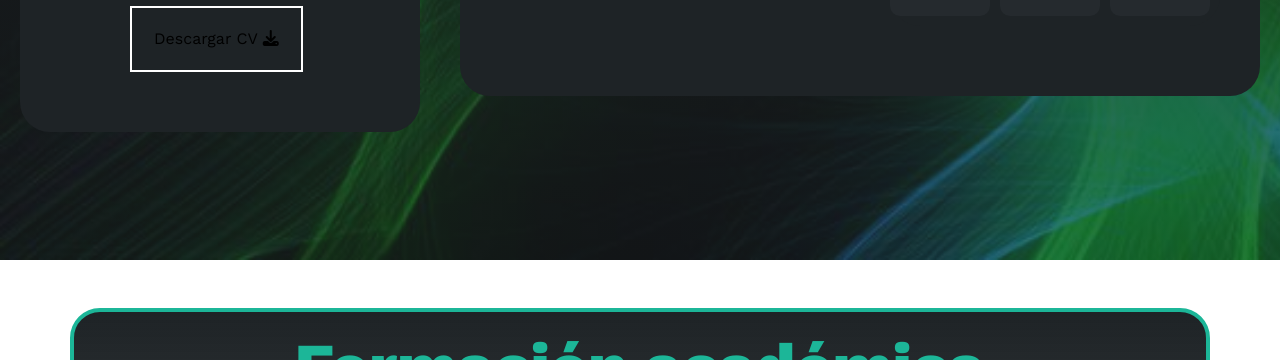
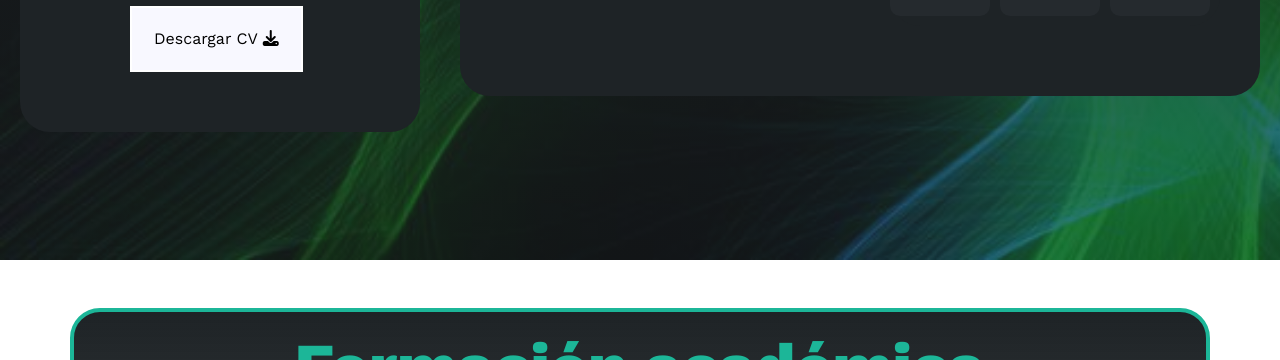
Before and after one commit to gvalenzuelac93/LinaRoge, a plain HTML site: page index.html in a window 1280 px wide. Shown: the part 740-1100 px from the top of the page. Drawn offline with nearby package versions, Linux system fonts and the light colour scheme.

Commit message:
Se corrigió color de fondo de boton de descarga

```diff
--- a/assets/css/style.css
+++ b/assets/css/style.css
@@ -113,7 +113,7 @@ html {
 }
 .inicio .contenedor-banner button {
   cursor: pointer;
-  background-color: transparent;
+  background-color:ghostwhite;
   border: 2px solid #fff;
   width: fit-content;
   display: block;
```
Also changed, not shown: index.html (+1 -1 lines).
